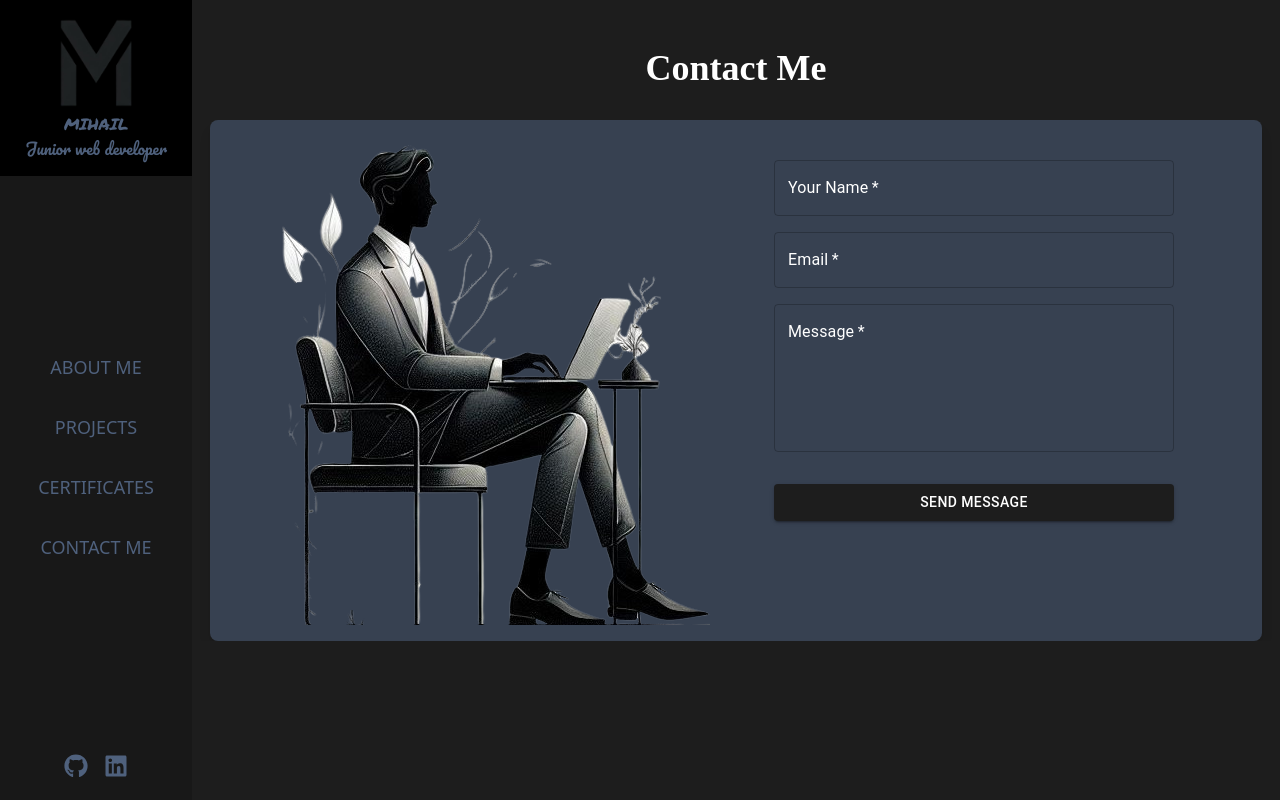
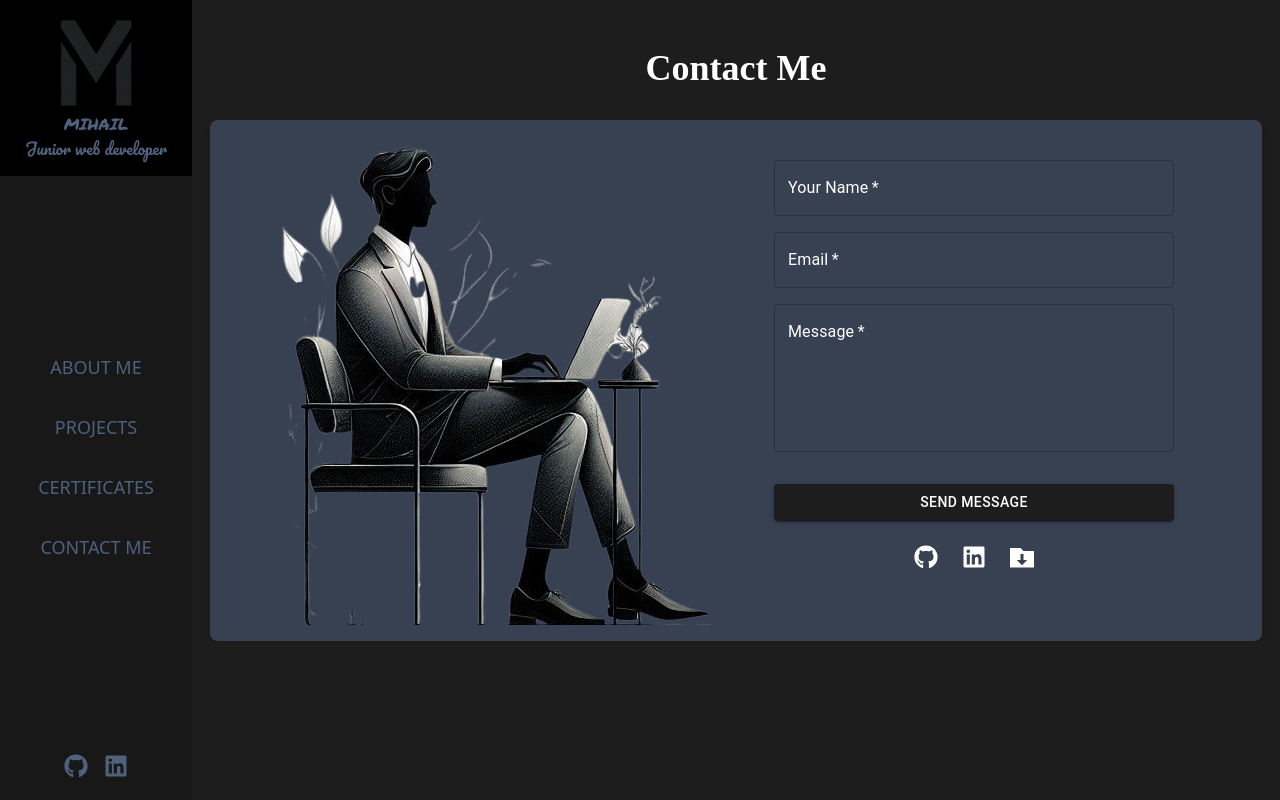
Before and after one commit to MADNMD/MihailDonchev.dev, a React (Vite) app: page /contacts in a window 1280 px wide. Built offline with nearby package versions, Linux system fonts and the light colour scheme; a web font is replaced by a local one.

Commit message:
Update Contacts.jsx

```diff
--- a/src/components/Contacts/Contacts.jsx
+++ b/src/components/Contacts/Contacts.jsx
@@ -6,6 +6,9 @@ import { useFormik } from 'formik';
 import { ToastContainer, toast } from 'react-toastify';
 import "react-toastify/dist/ReactToastify.css";
 import ClipLoader from 'react-spinners/ClipLoader';
+import { Link } from 'react-router-dom';
+import { FaGithub, FaLinkedin } from "react-icons/fa";
+import { ImFolderDownload } from "react-icons/im";
 
 
 export const Contacts = () => {
@@ -38,7 +41,7 @@ export const Contacts = () => {
         message: '',
     };
 
-    const validate = (values) => {};
+    const validate = (values) => { };
 
     const onSubmit = async (values, { resetForm }) => {
         await sendEmail(values);
@@ -169,6 +172,11 @@ export const Contacts = () => {
                             </Button>
                         </Box>
                     </form>
+                    <div className='flex items-center justify-center gap-6'>
+                        <Link to={'https://github.com/MADNMD'} target='_blank'><FaGithub className="text-form-logo-text text-2xl" /></Link>
+                        <Link to={'https://www.linkedin.com/in/mihail-donchev-6a400025a/'} target='_blank'><FaLinkedin className="text-form-logo-text text-2xl" /></Link>
+                        <a href='/MihailDonchevResume.pdf' download target='_blank'><ImFolderDownload className="text-form-logo-text text-2xl" title="Download CV" /></a>
+                    </div>
                 </motion.div>
             </div>
         </motion.div>
```
